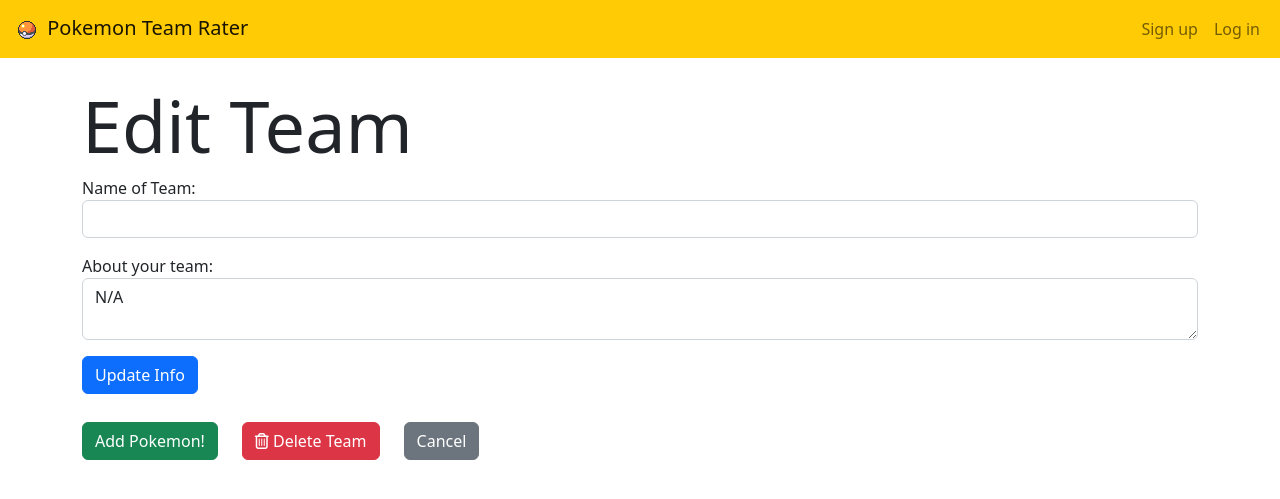
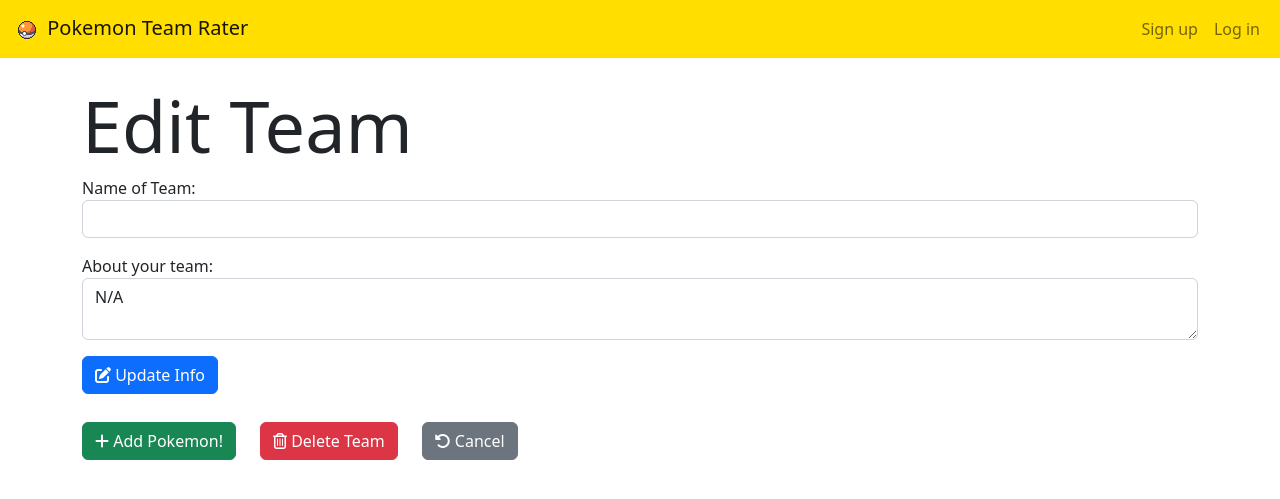
Before and after one commit to geenajackson/pokemon-team-rater, a Flask app: template templates/team/edit.html in a window 1280 px wide. Shown: the top 499 px of the page. Run offline with Flask 2, Linux system fonts and the light colour scheme; the template is opened without the code that fills it: values that come from a table or form of the project are taken from there, others are empty; some libraries are stand-ins or nearby versions.

Commit message:
add icons to buttons

```diff
--- a/templates/base.html
+++ b/templates/base.html
@@ -13,7 +13,7 @@
 </head>
 
 <body>
-    <nav class="navbar navbar-expand-sm" style="background-color: #ffcb05">
+    <nav class="navbar navbar-expand-sm" style="background-color: #FFDE00">
         <div class="container-fluid">
 
             <a href="/" class="navbar-brand">
@@ -35,7 +35,8 @@
                             <a class="nav-link" href="/users/{{ g.user.id }}">My Teams
                             </a>
                         </li>
-                        <li class="nav-item"><a class="nav-link" href="/logout">Log out</a></li>
+                        <li class="nav-item"><a class="nav-link" href="/logout">Log out <i
+                                    class="fa-solid fa-arrow-right-from-bracket"></i></a></li>
                         {% endif %}
                     </ul>
                 </div>
--- a/templates/home.html
+++ b/templates/home.html
@@ -5,7 +5,7 @@
 {% block content %}
 
 <div class="container">
-    <a class="btn btn-primary w-50 mx-auto" href="/teams/new">Create a new team! </a><br>
+    <a class="btn btn-primary btn-lg w-50 mx-auto" href="/teams/new">Create a new team! </a><br>
 </div>
 <div class="container">
     <ul class="list-group">
--- a/templates/team/comment-edit.html
+++ b/templates/team/comment-edit.html
@@ -26,7 +26,7 @@
         {% endfor %}
         <div class="row row-cols-auto pt-1">
             <div class="col">
-                <button class="btn btn-success" type="submit">Update</button>
+                <button class="btn btn-success" type="submit"><i class="fa-solid fa-pen-to-square"></i> Update</button>
             </div>
     </form>
     <div class="col">
@@ -35,7 +35,7 @@
         </form>
     </div>
     <div class="col">
-        <a href="/teams/{{team.id}}/show" class="btn btn-secondary">Cancel</a>
+        <a href="/teams/{{team.id}}/show" class="btn btn-secondary"><i class="fa-solid fa-rotate-left"></i> Cancel</a>
     </div>
 </div>
 </div>
--- a/templates/team/edit.html
+++ b/templates/team/edit.html
@@ -25,11 +25,12 @@
 
         {% endfor %}
 
-        <button class="btn btn-primary" type="submit">Update Info</button>
+        <button class="btn btn-primary" type="submit"><i class="fa-solid fa-pen-to-square"></i> Update Info</button>
     </form><br>
     <div class="row row-cols-auto pt-1">
         <div class="col">
-            <a href="/teams/{{team.id}}/search" class="btn btn-success">Add Pokemon!</a>
+            <a href="/teams/{{team.id}}/search" class="btn btn-success"><i class="fa-solid fa-plus"></i> Add
+                Pokemon!</a>
         </div>
         <div class="col">
             <form action="/teams/{{team.id}}/delete" method="POST">
@@ -37,7 +38,8 @@
             </form>
         </div>
         <div class="col">
-            <a href="/teams/{{team.id}}/show" class="btn btn-secondary">Cancel</a>
+            <a href="/teams/{{team.id}}/show" class="btn btn-secondary"><i class="fa-solid fa-rotate-left"></i>
+                Cancel</a>
         </div>
     </div><br>
     {% if team.members %}
@@ -49,7 +51,7 @@
             <label for="{{member.name}}"><img src="{{member.image}}">{{member.name.capitalize()}}</label>
         </div>
         {% endfor %}
-        <button class="btn btn-secondary" type="submit">Remove Pokemon</button>
+        <button class="btn btn-secondary" type="submit"><i class="fa-solid fa-xmark"></i> Remove Pokemon</button>
     </form><br>
     {% endif %}
 
--- a/templates/team/new-team.html
+++ b/templates/team/new-team.html
@@ -27,9 +27,10 @@
         {% endfor %}
         <div class="row row-cols-auto pt-1">
 
-            <button class="btn btn-primary w-25 mx-auto" type="submit">Create Team!</button>
+            <button class="btn btn-primary w-25 mx-auto" type="submit"><i class="fa-solid fa-plus"></i> Create
+                Team!</button>
     </form>
-    <a href="/" class="btn btn-secondary w-25 mx-auto">Cancel</a>
+    <a href="/" class="btn btn-secondary w-25 mx-auto"><i class="fa-solid fa-rotate-left"></i> Cancel</a>
 </div>
 </div>
 
--- a/templates/team/show.html
+++ b/templates/team/show.html
@@ -42,7 +42,8 @@
         </li>
     </ul>
     {% if team.user_id == g.user.id %}
-    <a href="/teams/{{team.id}}/edit" class="btn btn-success w-50 mx-auto">Edit/Add Pokemon</a>
+    <a href="/teams/{{team.id}}/edit" class="btn btn-success w-50 mx-auto"><i class="fa-regular fa-pen-to-square"></i>
+        Edit/Add Pokemon</a>
     {% endif %}
     <br>
     <h4>Comments</h4>
@@ -88,7 +89,7 @@
 
         {% endfor %}
 
-        <button class="btn btn-primary" type="submit">Add Comment</button>
+        <button class="btn btn-primary" type="submit"><i class="fa-regular fa-comment"></i> Add Comment</button>
     </form>
 </div>
 
```
